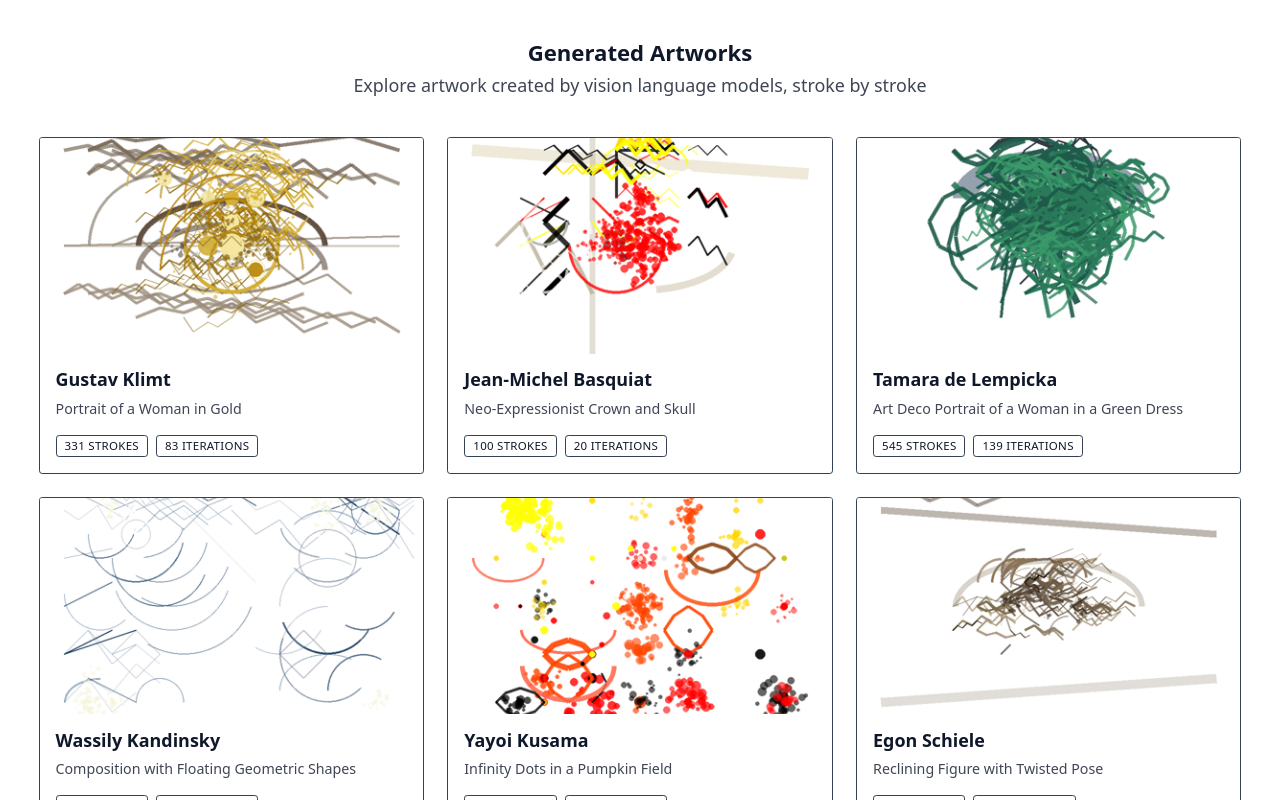
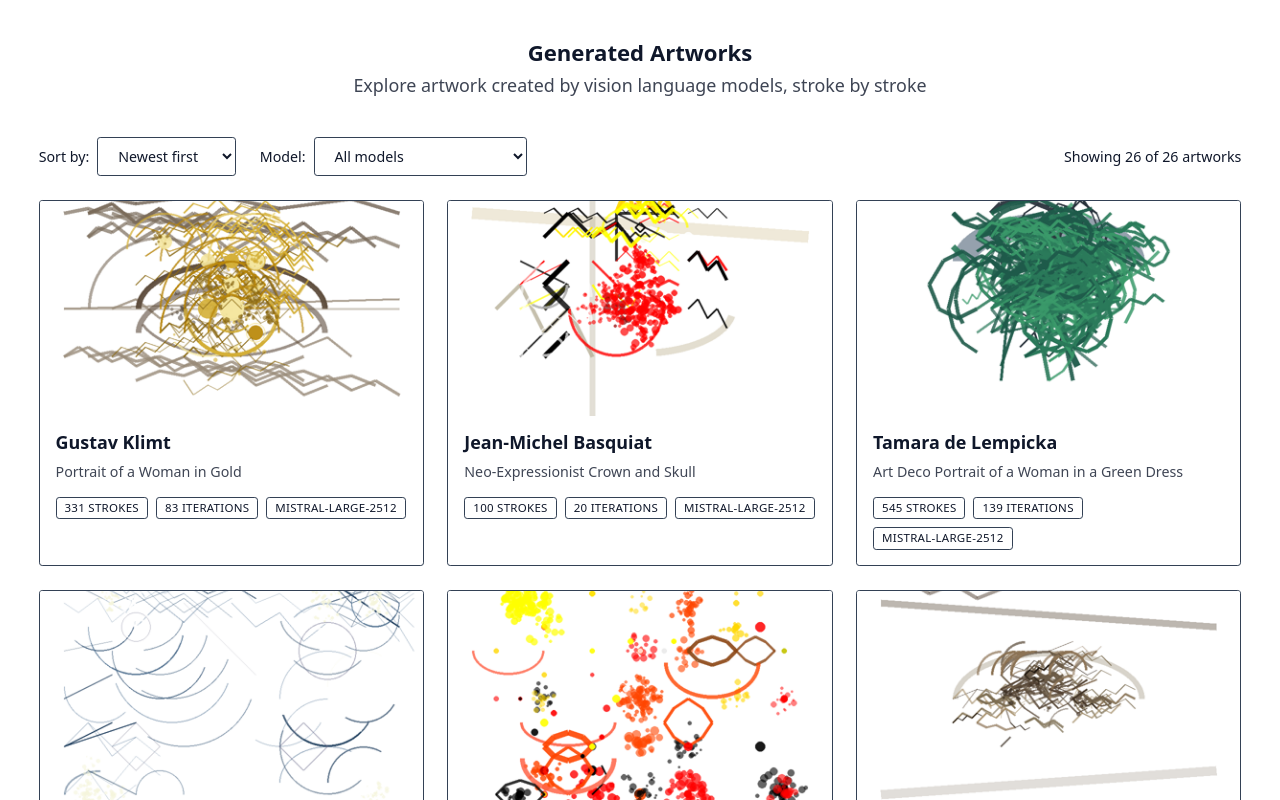
Before and after one commit to liamlaverty/paint-by-language-model, a Next.js app in the folder src/viewer/: page / in a window 1280 px wide. Shown: the top 800 px of the page. Built offline with nearby package versions, Linux system fonts and the light colour scheme.

Commit message:
feat(gallery,-artwork-card): show model & add sort params

```diff
--- a/src/viewer/src/app/globals.css
+++ b/src/viewer/src/app/globals.css
@@ -623,3 +623,48 @@ body {
   text-transform: uppercase;
   letter-spacing: var(--uppercase-kerning);
 }
+
+.badge-model {
+  background: var(--color-highlight);
+  color: var(--color-highlight-text);
+  border-color: var(--color-highlight);
+}
+
+/* ============================================================
+   Gallery Controls Bar
+   ============================================================ */
+
+.gallery-controls {
+  display: flex;
+  gap: var(--space-m);
+  margin-bottom: var(--space-m);
+  flex-wrap: wrap;
+  align-items: center;
+}
+
+.gallery-control-group {
+  display: flex;
+  align-items: center;
+  gap: var(--space-xs);
+}
+
+.gallery-control-group select {
+  padding: var(--space-xs) var(--space-s);
+  background: var(--color-element-background);
+  color: var(--color-text);
+  border: 1px solid var(--color-border);
+  border-radius: var(--radius-s);
+  font-size: var(--size-step-00);
+  cursor: pointer;
+}
+
+.gallery-control-group label {
+  font-size: var(--size-step-00);
+  white-space: nowrap;
+}
+
+.gallery-count {
+  font-size: var(--size-step-00);
+  color: var(--color-text-muted);
+  margin-left: auto;
+}
--- a/src/viewer/src/components/ArtworkCard.tsx
+++ b/src/viewer/src/components/ArtworkCard.tsx
@@ -49,6 +49,9 @@ export default function ArtworkCard({ artwork }: ArtworkCardProps): React.ReactE
         <div className="badges">
           <span className="badge">{artwork.totalStrokes} strokes</span>
           <span className="badge">{artwork.totalIterations} iterations</span>
+          {artwork.modelName && (
+            <span className="badge badge-model">{artwork.modelName}</span>
+          )}
         </div>
       </div>
     </Link>
--- a/src/viewer/src/components/Gallery.tsx
+++ b/src/viewer/src/components/Gallery.tsx
@@ -1,12 +1,21 @@
+'use client';
+
 /**
  * Gallery grid component for displaying artwork previews.
  *
  * Renders a responsive grid of artwork cards or an empty state when
- * no artworks are available.
+ * no artworks are available. Supports client-side sorting by date,
+ * artist name, and model name, as well as filtering by model.
  */
 
+import { useState, useMemo } from 'react';
 import ArtworkCard from './ArtworkCard';
 import type { ArtworkSummary } from '@/lib/types';
+
+/**
+ * Sort option values for the gallery sort control.
+ */
+type SortOption = 'date-desc' | 'date-asc' | 'artist-asc' | 'artist-desc' | 'model-asc' | 'model-desc';
 
 /**
  * Props for the artwork gallery grid.
@@ -20,14 +29,53 @@ interface GalleryProps {
 /**
  * Gallery grid component.
  *
- * Displays a responsive grid of artwork preview cards. Shows an empty
- * state with instructions when no artworks are available. Grid adapts
- * from 1 column (mobile) to 2 (tablet) to 3 (desktop).
+ * Displays a responsive grid of artwork preview cards with sort and filter
+ * controls. Shows an empty state with instructions when no artworks are
+ * available. Grid adapts from 1 column (mobile) to 2 (tablet) to 3 (desktop).
  *
  * @param {GalleryProps} props - Component props
  * @returns {React.ReactElement} The rendered gallery grid or empty state
  */
 export default function Gallery({ artworks }: GalleryProps): React.ReactElement {
+  const [sortBy, setSortBy] = useState<SortOption>('date-desc');
+  const [filterModel, setFilterModel] = useState<string>('all');
+
+  // Compute unique model names from artworks
+  const models = useMemo(
+    () => [...new Set(artworks.map((a) => a.modelName).filter(Boolean))] as string[],
+    [artworks],
+  );
+
+  // Apply filter then sort
+  const displayedArtworks = useMemo(() => {
+    let filtered = artworks;
+    if (filterModel !== 'all') {
+      filtered = artworks.filter((a) => a.modelName === filterModel);
+    }
+    return [...filtered].sort((a, b) => {
+      switch (sortBy) {
+        case 'date-desc':
+          if (!a.generationDate && !b.generationDate) return 0;
+          if (!a.generationDate) return 1;
+          if (!b.generationDate) return -1;
+          return b.generationDate.localeCompare(a.generationDate);
+        case 'date-asc':
+          if (!a.generationDate && !b.generationDate) return 0;
+          if (!a.generationDate) return 1;
+          if (!b.generationDate) return -1;
+          return a.generationDate.localeCompare(b.generationDate);
+        case 'artist-asc':
+          return a.artistName.localeCompare(b.artistName);
+        case 'artist-desc':
+          return b.artistName.localeCompare(a.artistName);
+        case 'model-asc':
+          return (a.modelName ?? '').localeCompare(b.modelName ?? '');
+        case 'model-desc':
+          return (b.modelName ?? '').localeCompare(a.modelName ?? '');
+      }
+    });
+  }, [artworks, sortBy, filterModel]);
+
   // Empty state
   if (artworks.length === 0) {
     return (
@@ -41,12 +89,49 @@ export default function Gallery({ artworks }: GalleryProps): React.ReactElement
     );
   }
 
-  // Gallery grid
+  // Gallery grid with controls
   return (
-    <div className="gallery-grid">
-      {artworks.map((artwork) => (
-        <ArtworkCard key={artwork.artworkId} artwork={artwork} />
-      ))}
-    </div>
+    <>
+      <div className="gallery-controls">
+        <div className="gallery-control-group">
+          <label htmlFor="sort-select">Sort by:</label>
+          <select
+            id="sort-select"
+            value={sortBy}
+            onChange={(e) => setSortBy(e.target.value as SortOption)}
+          >
+            <option value="date-desc">Newest first</option>
+            <option value="date-asc">Oldest first</option>
+            <option value="artist-asc">Artist A → Z</option>
+            <option value="artist-desc">Artist Z → A</option>
+            <option value="model-asc">Model A → Z</option>
+            <option value="model-desc">Model Z → A</option>
+          </select>
+        </div>
+        <div className="gallery-control-group">
+          <label htmlFor="model-filter">Model:</label>
+          <select
+            id="model-filter"
+            value={filterModel}
+            onChange={(e) => setFilterModel(e.target.value)}
+          >
+            <option value="all">All models</option>
+            {models.map((m) => (
+              <option key={m} value={m}>
+                {m}
+              </option>
+            ))}
+          </select>
+        </div>
+        <span className="gallery-count">
+          Showing {displayedArtworks.length} of {artworks.length} artworks
+        </span>
+      </div>
+      <div className="gallery-grid">
+        {displayedArtworks.map((artwork) => (
+          <ArtworkCard key={artwork.artworkId} artwork={artwork} />
+        ))}
+      </div>
+    </>
   );
 }
```
